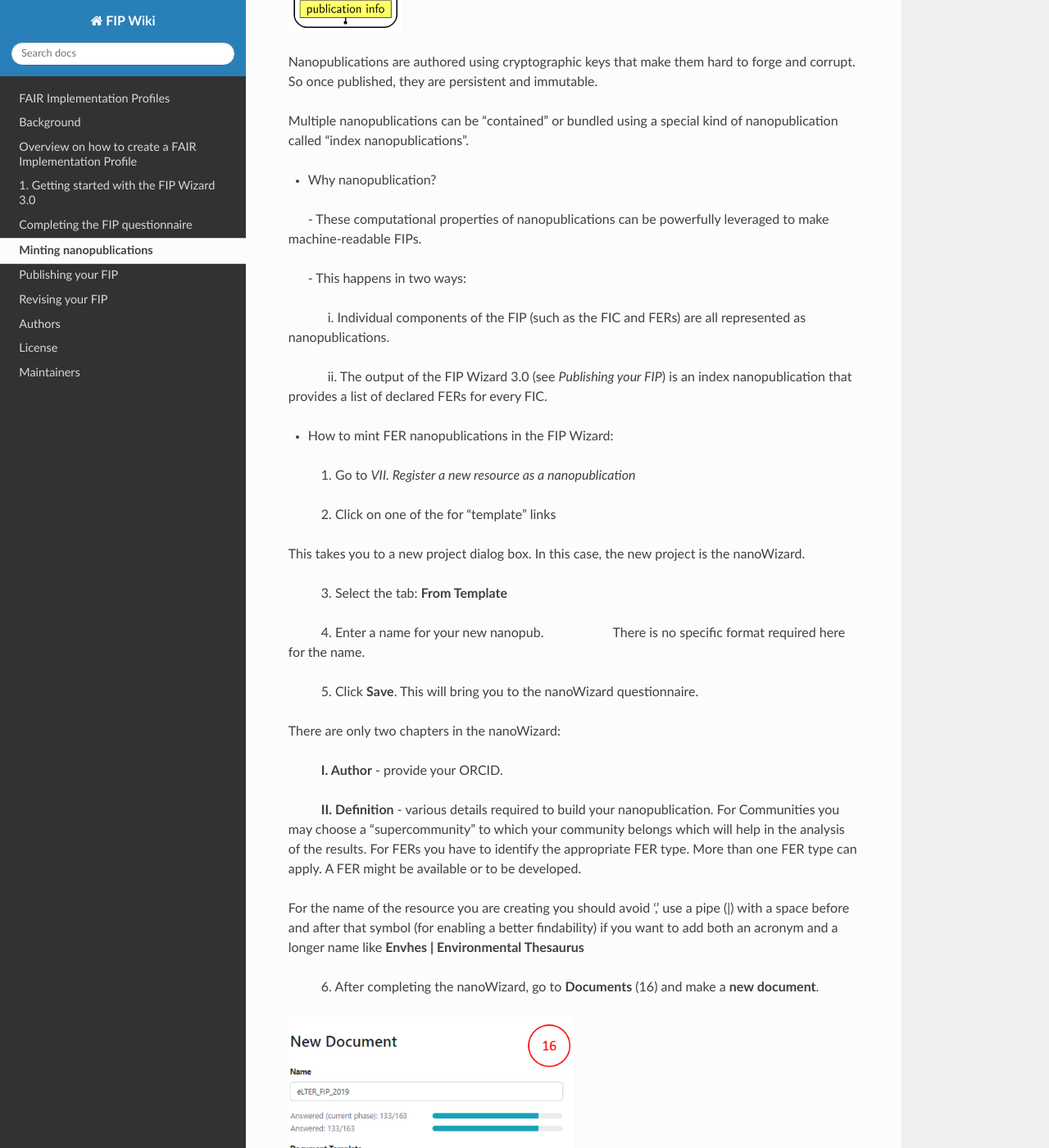
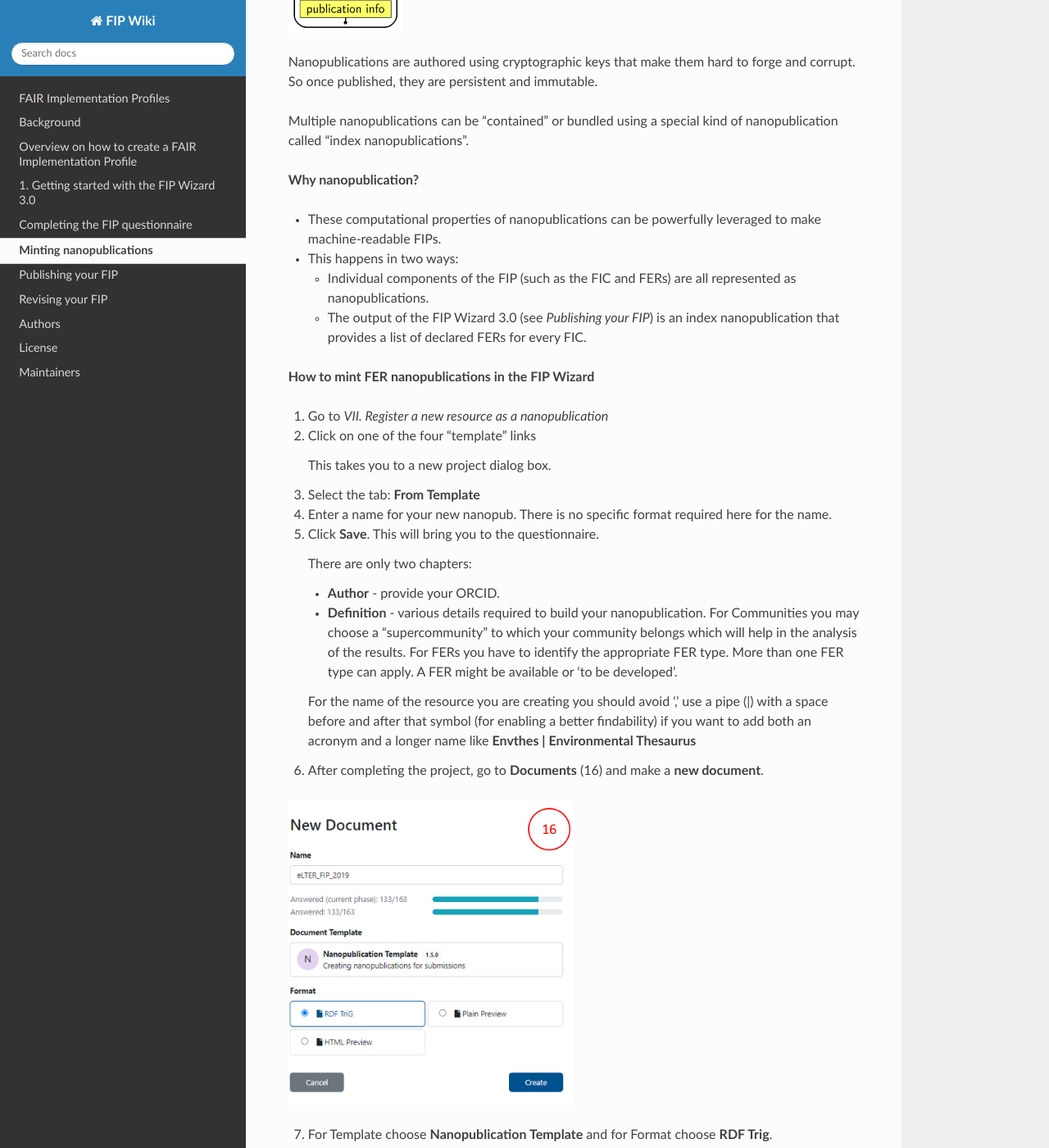
Before and after one commit to gofair-foundation/fip, a Sphinx documentation site: the page built from docs/MintingNanopublications.md, in a window 1280 px wide and 1400 px high, scrolled down 403 px. Shown: the whole window at 82% size. Built offline with Sphinx 7.4.7 and the Read the Docs theme 2.0.0, drawn with Linux system fonts in a browser that asks for light colours; some of the changed text lies outside the part shown.

Commit message:
Update MintingNanopublications.md

```diff
--- a/docs/MintingNanopublications.md
+++ b/docs/MintingNanopublications.md
@@ -1,5 +1,5 @@
 # Minting nanopublications
-- What is a nanopublication?
+**What is a nanopublication?**
 
 A nanopublication is a unitary assertion about the world with associated metadata, rendered in machine-readable form, and all of this having a globally unique, persistent and resolvable identifier (see [here](https://nanopub.net/) and [here](https://peerj.com/articles/cs-387/)).
 
@@ -9,54 +9,52 @@
 
 Multiple nanopublications can be “contained” or bundled using a special kind of nanopublication called “index nanopublications”.
 
-- Why nanopublication?
+**Why nanopublication?**
 
-&ensp;&ensp;&ensp;-	These computational properties of nanopublications can be powerfully leveraged to make machine-readable FIPs.
+-	These computational properties of nanopublications can be powerfully leveraged to make machine-readable FIPs.
 
-&ensp;&ensp;&ensp;-	This happens in two ways:
+-	This happens in two ways:
 
-&ensp;&ensp;&ensp;&ensp;&ensp;&ensp;i.	Individual components of the FIP (such as the FIC and FERs) are all represented as nanopublications.
+    - Individual components of the FIP (such as the FIC and FERs) are all represented as nanopublications.
 
-&ensp;&ensp;&ensp;&ensp;&ensp;&ensp;ii.	The output of the FIP Wizard 3.0 (see *Publishing your FIP*) is an index nanopublication that provides a list of declared FERs for every FIC.
+    - The output of the FIP Wizard 3.0 (see *Publishing your FIP*) is an index nanopublication that provides a list of declared FERs for every FIC.
 
-- How to mint FER nanopublications in the FIP Wizard:
+**How to mint FER nanopublications in the FIP Wizard**
 
-&ensp;&ensp;&ensp;&ensp;&ensp;1. Go to *VII. Register a new resource as a nanopublication*
+1. Go to *VII. Register a new resource as a nanopublication*
 
-&ensp;&ensp;&ensp;&ensp;&ensp;2. Click on one of the for “template” links
+2. Click on one of the four “template” links
 
-This takes you to a new project dialog box. In this case, the new project is the nanoWizard.
+   This takes you to a new project dialog box.
 
-&ensp;&ensp;&ensp;&ensp;&ensp;3. Select the tab: **From Template**
+3. Select the tab: **From Template**
 
-&ensp;&ensp;&ensp;&ensp;&ensp;4. Enter a name for your new nanopub.
-&ensp;&ensp;&ensp;&ensp;&ensp;&ensp;&ensp;&ensp;&ensp;&ensp;There is no speciﬁc format required here for the name.
+4. Enter a name for your new nanopub. There is no speciﬁc format required here for the name.
 
-&ensp;&ensp;&ensp;&ensp;&ensp;5. Click **Save**. This will bring you to the nanoWizard questionnaire.
+5. Click **Save**. This will bring you to the questionnaire.
 
-There are only two chapters in the nanoWizard:
+   There are only two chapters:
 
-&ensp;&ensp;&ensp;&ensp;&ensp;**I. Author** - provide your ORCID.
+    - **Author** - provide your ORCID.
+    - **Deﬁnition** - various details required to build your nanopublication. For Communities you may choose a “supercommunity” to which your community belongs which will help in the analysis of the results. For FERs you have to identify the appropriate FER type. More than one FER type can apply. A FER might be available or 'to be developed'.
 
-&ensp;&ensp;&ensp;&ensp;&ensp;**II. Deﬁnition** - various details required to build your nanopublication. For Communities you may choose a “supercommunity” to which your community belongs which will help in the analysis of the results. For FERs you have to identify the appropriate FER type. More than one FER type can apply. A FER might be available or to be developed.
+    For the name of the resource you are creating you should avoid ‘,’ use a pipe (|) with a space before and after that symbol (for enabling a better ﬁndability) if you want to add both an acronym and a longer name like **Envthes | Environmental Thesaurus**
 
-For the name of the resource you are creating you should avoid ‘,’ use a pipe (|) with a space before and after that symbol (for enabling a better ﬁndability) if you want to add both an acronym and a longer name like **Envhes | Environmental Thesaurus**
-
-&ensp;&ensp;&ensp;&ensp;&ensp;6. After completing the nanoWizard, go to **Documents** (16) and make a **new document**.
+6. After completing the project, go to **Documents** (16) and make a **new document**.
 
 <p align="left"><img src="./_static/img/fipwug_ch3_img16.png" width="50%"></p>
 
-&ensp;&ensp;&ensp;&ensp;&ensp;7. For Template choose **Nanopublication Template** and for Format choose **RDF Trig**.
+7. For Template choose **Nanopublication Template** and for Format choose **RDF Trig**.
 
-&ensp;&ensp;&ensp;&ensp;&ensp;8. Push **Create**.
+8. Push **Create**.
 
-If no error appears you can submit the nanopub clicking on the three dots (17):
+    If no error appears you can submit the nanopub clicking on the three dots (17):
 
-&ensp;&ensp;&ensp;&ensp;&ensp;9. Choose **Nanopub Server** (not the local one, which is only for testing) and **submit**
+9. Choose **Nanopub Server** (not the local one, which is only for testing) and **submit**.
 
-&ensp;&ensp;&ensp;&ensp;&ensp;10. Click on **view submission**.
+10. Click on **view submission**.
 
-You will view the submission as a FER nanopub (18), the persistent identiﬁer (nanopub URI) is highlighted in yellow.
+You will see the submission as a FER nanopub (18), the persistent identiﬁer (nanopub URI) is highlighted in yellow.
 
 <p align="left"><img src="./_static/img/fipwug_ch3_img17.png" width="20%"></p>
 
```
